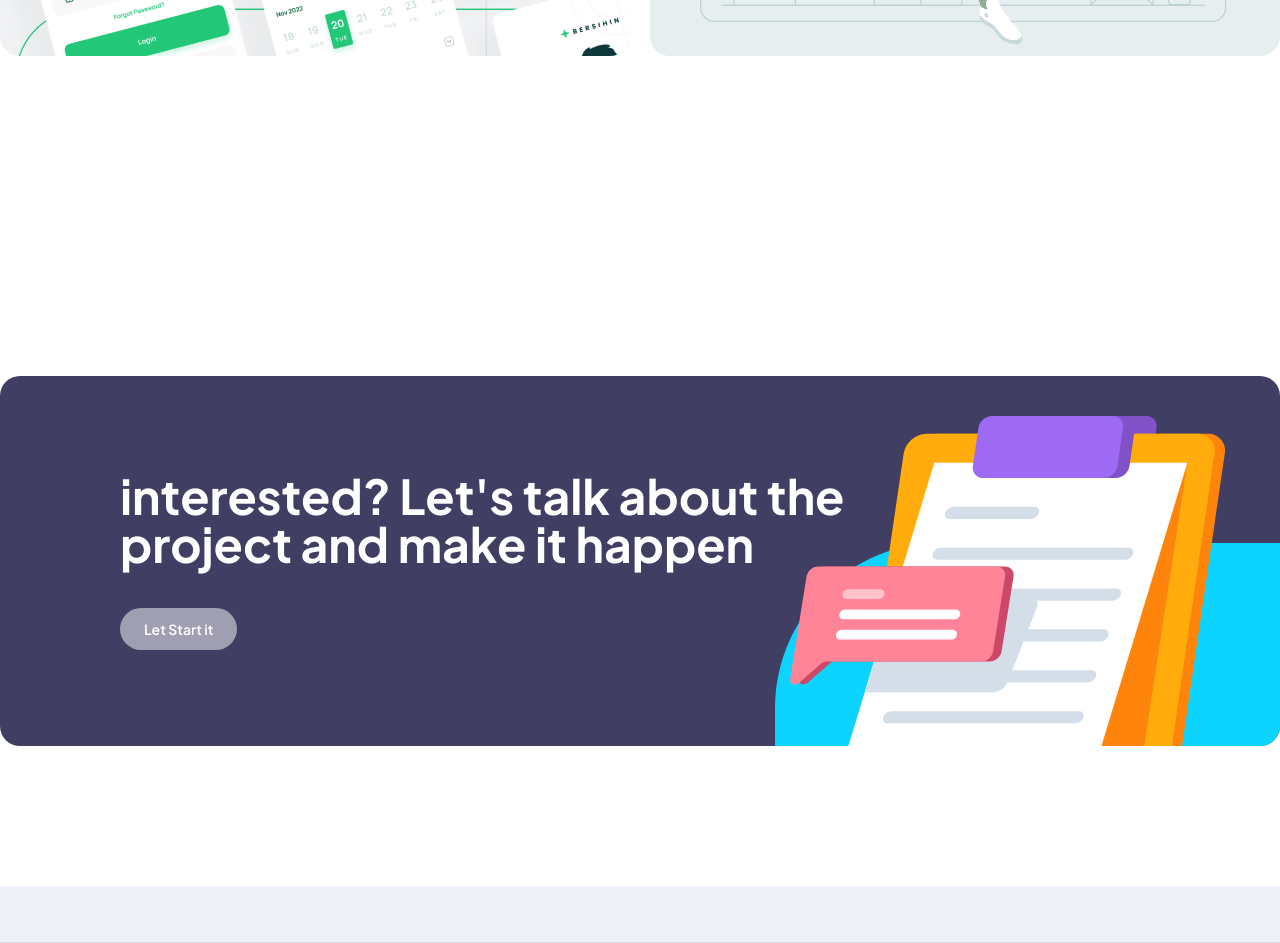
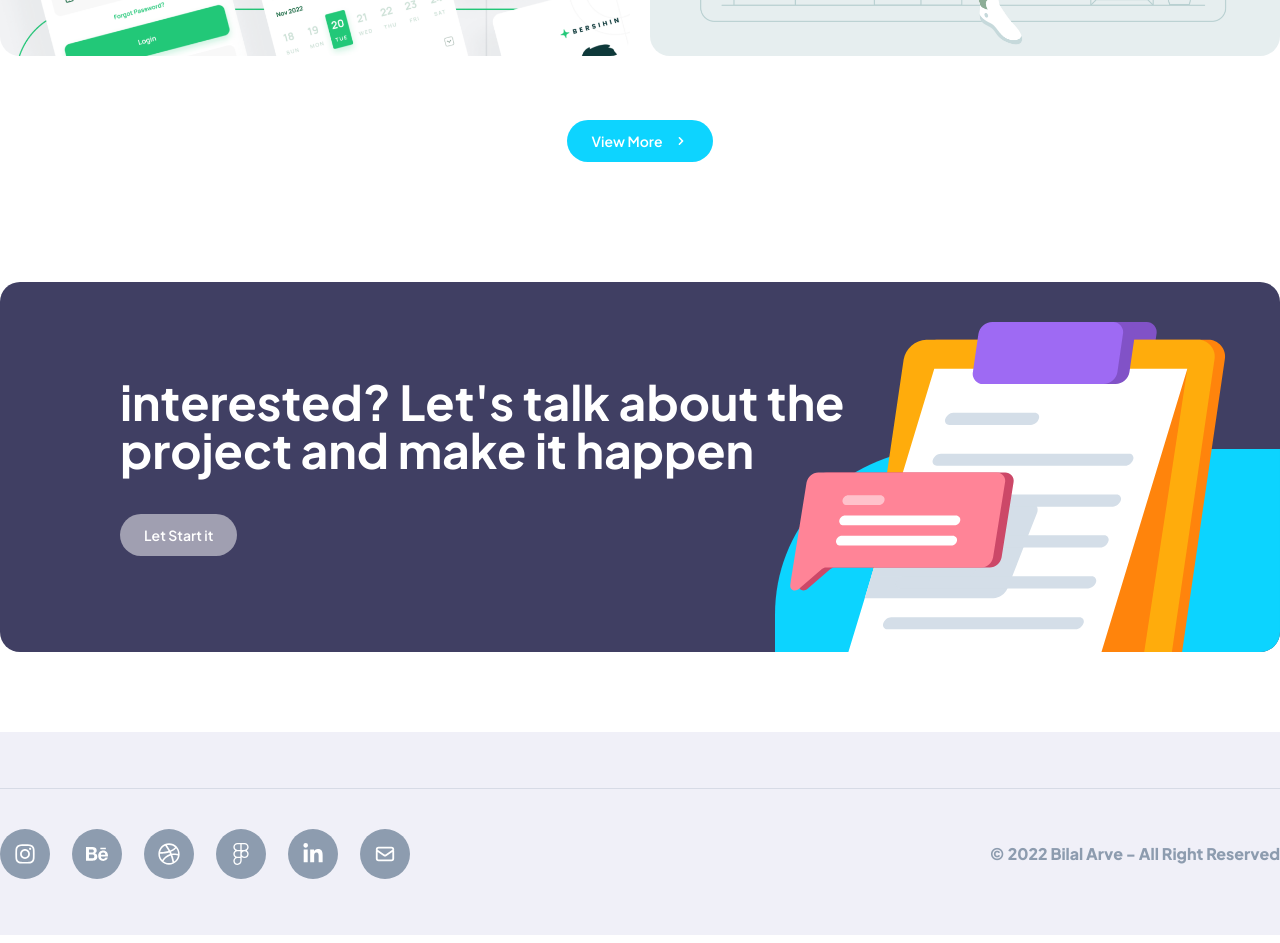
Before and after one commit to bilalarve/website, a Next.js app: page / in a window 1280 px wide. Shown: the part 3360-4303 px from the top of the page. Built offline with nearby package versions, Linux system fonts and the light colour scheme.

Commit message:
fix: button style, header link, button function

```diff
--- a/pages/index.js
+++ b/pages/index.js
@@ -1,7 +1,7 @@
 import Head from "next/head";
 import Image from "next/image";
 import Link from "next/link";
-import { HiChat, HiClipboardList } from "react-icons/hi";
+import { HiChat, HiChevronRight, HiClipboardList } from "react-icons/hi";
 import Button from "../components/Button";
 
 import Footer from "../components/Footer";
@@ -39,9 +39,6 @@ function Hero() {
           <br />
           Bilal Arve.
           <br />I Am an Illustrator
-          {/* <span className="rounded-full bg-main-purple py-3 px-6 text-2xl font-bold text-white">
-                Illustrator
-              </span> */}
         </h1>
         <p className="mb-[50px] max-w-[466px] text-base leading-relaxed text-main-gray">
           Hey Im Muhammad Bilal Arve and i’m from Indonesia.I have been working
@@ -55,6 +52,12 @@ function Hero() {
             text="Resume"
             theme="border-dark-blue"
             icon={<HiClipboardList />}
+            onClick={() =>
+              window.open(
+                "https://drive.google.com/file/d/1EaHugga84FH1iE2-y__aTKJAapssMG_e/view?usp=sharing",
+                "_blank"
+              )
+            }
           />
         </div>
         <div className="flex gap-6">
@@ -196,7 +199,7 @@ function Projects() {
           </div>
         </div>
 
-        <div className="grid grid-cols-2 gap-5">
+        <div className="mb-16 grid grid-cols-2 gap-5">
           {data.map((item) => (
             <div
               className="group relative h-[432px] w-full overflow-hidden rounded-[20px]"
@@ -218,6 +221,14 @@ function Projects() {
             </div>
           ))}
         </div>
+
+        <div className="flex justify-center">
+          <Button
+            text="View More"
+            theme="fill-blue"
+            icon={<HiChevronRight />}
+          />
+        </div>
       </div>
     </div>
   );
@@ -225,7 +236,7 @@ function Projects() {
 
 function CTA() {
   return (
-    <div className="mt-80 mb-[140px]">
+    <div className="mt-[120px] mb-20">
       <div className="wrapper relative overflow-hidden rounded-[20px] bg-main-dark-blue">
         <div className="py-24 px-[120px]">
           <h2 className="mb-10 text-5xl font-bold text-white">
```
